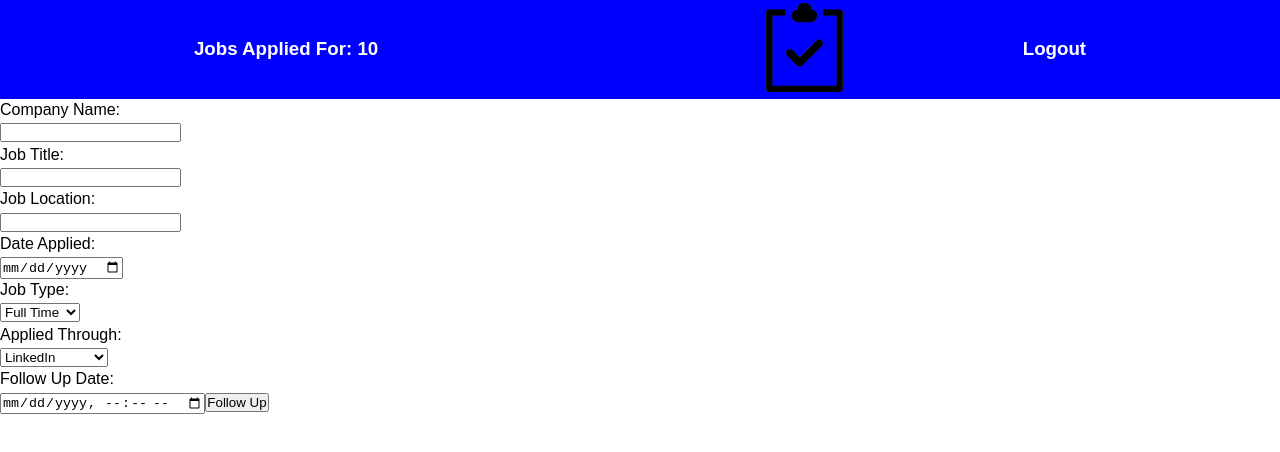
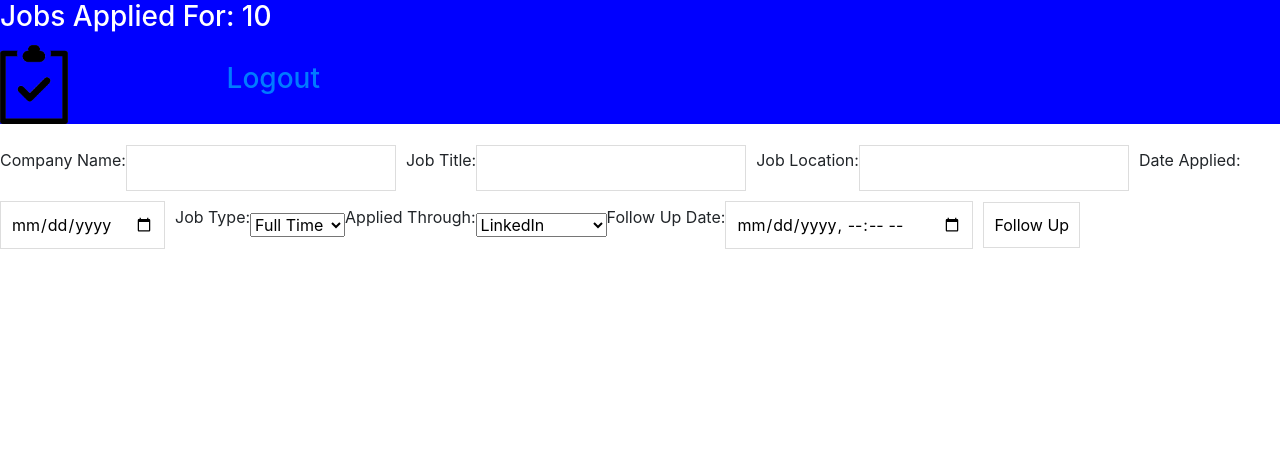
Before and after one commit to SammieSams99/Follow-Up-App, a React (Create React App) app in the folder follow-up/: page /form in a window 1280 px wide. Shown: the top 452 px of the page. Built offline with nearby package versions, Linux system fonts and the light colour scheme.

Commit message:
made the form horizontal, made adjustments to the change handler for job type and applied through

```diff
--- a/follow-up/package.json
+++ b/follow-up/package.json
@@ -7,8 +7,10 @@
     "@testing-library/react": "^9.5.0",
     "@testing-library/user-event": "^7.2.1",
     "axios": "^0.20.0",
+    "bootstrap": "^4.5.2",
     "express": "^4.17.1",
     "moment": "^2.27.0",
+    "node-sass": "^4.14.1",
     "polished": "^3.6.5",
     "react": "^16.13.1",
     "react-dom": "^16.13.1",
--- a/follow-up/src/App.css
+++ b/follow-up/src/App.css
@@ -38,10 +38,31 @@ nav{
   align-items: center;
 }
 
-.form {
-  left: 50%;
-  top: 50%;
-  margin-left: -25%;
-  position: absolute;
-  margin-top: -25%;
+.userform {
+  display: flex;
+  flex-flow: row wrap;
+  align-items: center;
 }
+
+.userform label {
+  margin: 5px 10px 5px 0;
+}
+
+.userform input {
+  vertical-align: middle;
+  margin: 5px 10px 5px 0;
+  padding: 10px;
+  background-color: #fff;
+  border: 1px solid #ddd;
+}
+
+.userform button {
+  padding: 10px 20px;
+  background-color: dodgerblue;
+  border: 1px solid #ddd;
+  color: white;
+}
+
+.userform button:hover {
+  background-color: royalblue;
+}
--- a/follow-up/src/components/Form.js
+++ b/follow-up/src/components/Form.js
@@ -5,6 +5,8 @@ class Form extends React.Component {
       super(props);
       this.state = {
         username: '',
+        jobType: "full time",
+        appliedThrough: "linkedin"
       };
     }
     myChangeHandler = (event) => {
@@ -12,9 +14,24 @@ class Form extends React.Component {
       let val = event.target.value;
       this.setState({[nam]: val});
     }
+    myJobTypeHandler= (event) => {
+      // let jobType = event.target.value
+      this.setState({
+      jobType: event.target.value
+      }
+      )
+    }
+
+    appliedThroughHandler= (event) => {
+      this.setState({
+        appliedThrough: event.target.value
+      }
+      )
+
+    }
     render() {
       return (
-        <form>
+        <form className='userform'>
         <p>Company Name:</p>
         <input
           type='text'
@@ -41,14 +58,13 @@ class Form extends React.Component {
           onChange={this.myChangeHandler}
           />
           <p>Job Type:</p>
-        <select name="Jobtype">
+        <select onChange={this.myJobTypeHandler}>
           <option value="full time">Full Time</option>
           <option value="part time">Part Time</option>
           <option value="contract">Contract</option>
-          onChange={this.myChangeHandler}
         </select>
         <p>Applied Through:</p>
-        <select>
+        <select onChange={this.appliedThroughHandler}>
           <option value="linkedin">LinkedIn</option>
           <option value="Career Builder">Career Builder</option>
           <option value="Glass Door">Glass Door</option>
@@ -56,7 +72,6 @@ class Form extends React.Component {
           <option value="Zip Recruiter">Zip Recruiter</option>
           <option value="Robert Half">Robert Half</option>
           <option value="Google">Google</option>
-          onChange={this.myChangeHandler}
         </select>
           <p>Follow Up Date:</p>
         <input
--- /dev/null
+++ b/follow-up/src/custom.scss
@@ -0,0 +1,7 @@
+// Override default variables before the import
+$body-bg: #000;
+
+// Import Bootstrap and its default variables
+@import '~bootstrap/scss/bootstrap.scss';
+
+import './custom.scss';
--- a/follow-up/src/index.js
+++ b/follow-up/src/index.js
@@ -3,6 +3,7 @@ import ReactDOM from 'react-dom'
 // import Form from './components/Form'
 import './App.css'
 import App from './App'
+import 'bootstrap/dist/css/bootstrap.css'
 
 // const form = {
 //   companyName: "Sony",
```
Also changed, not shown: 1 other file (tests, documents, lock files or other folders).
